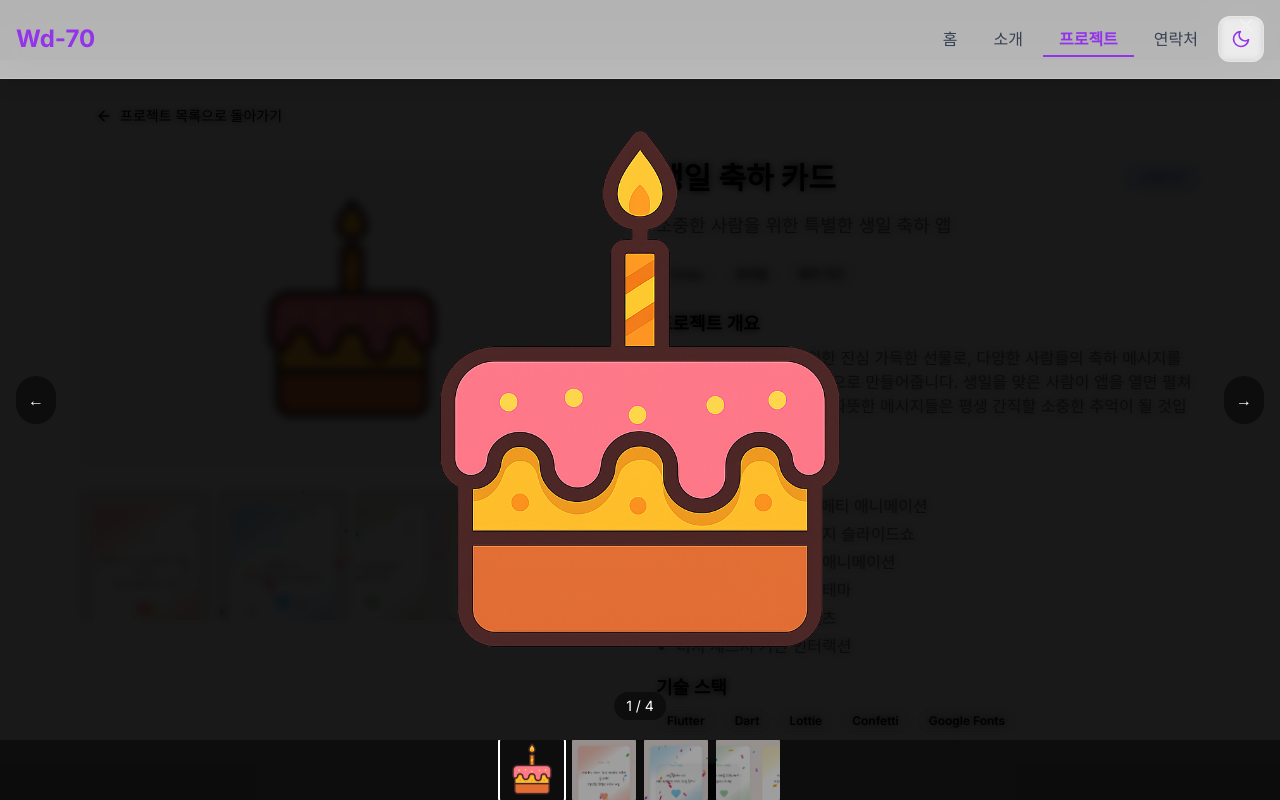
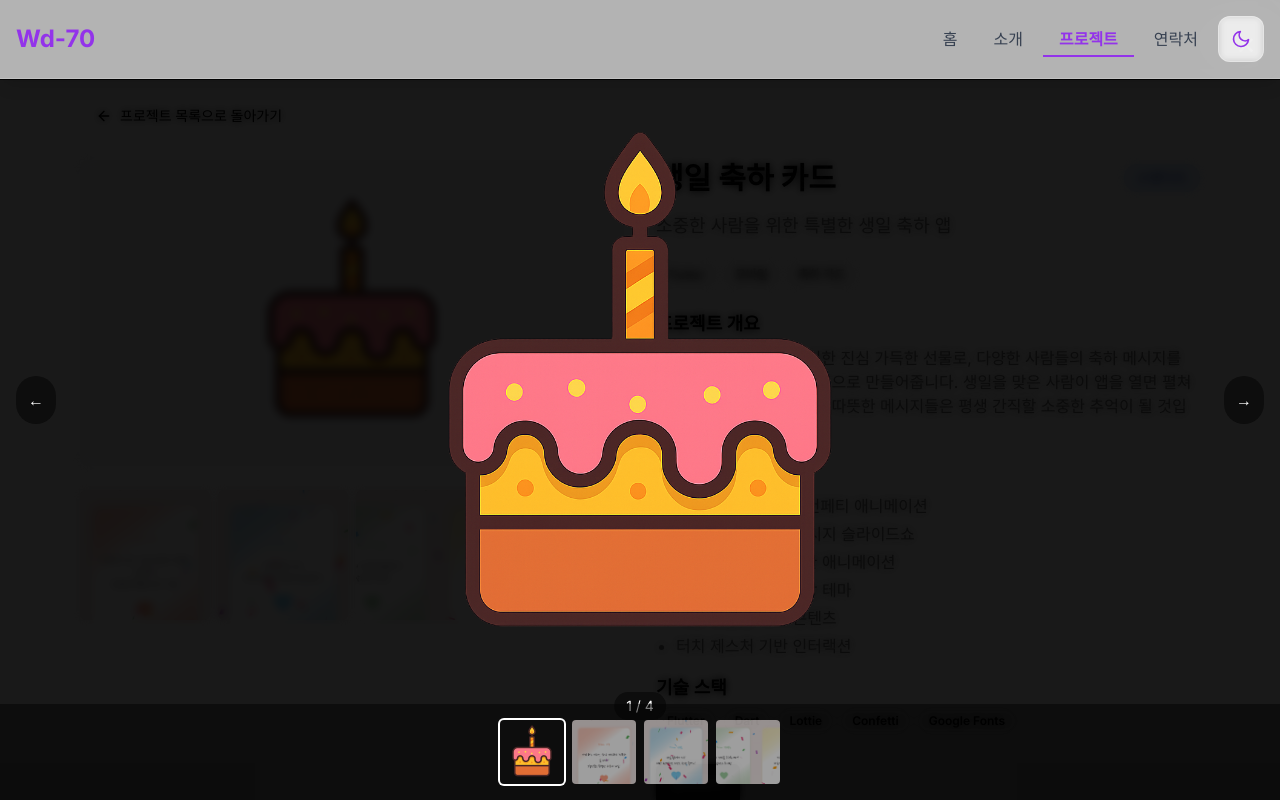
Before and after one commit to Wd-70/Wd-70, a Next.js app: page /projects/detail/birthday-wish-app in a window 1280 px wide. Both pictures are taken after a click on the element 352 px from the left and 313 px from the top of the page. Shown: the top 800 px of the page. Built offline with nearby package versions, Linux system fonts and the light colour scheme.

Commit message:
상세페이지 이미지 모달 위치 수정

```diff
--- a/src/components/projects/ImageGallery.tsx
+++ b/src/components/projects/ImageGallery.tsx
@@ -14,6 +14,7 @@ interface ImageGalleryProps {
 export const ImageGallery = ({ images, initialIndex = 0, onClose }: ImageGalleryProps) => {
   const [currentIndex, setCurrentIndex] = useState(initialIndex);
   const [isOpen, setIsOpen] = useState(false);
+  const [scrollOffset, setScrollOffset] = useState(0);
   const headerRef = useRef<HTMLDivElement>(null);
 
   // 스크롤 이벤트 핸들러
@@ -24,29 +25,24 @@ export const ImageGallery = ({ images, initialIndex = 0, onClose }: ImageGallery
     }
   }, []);
 
-  // 모달이 열릴 때 body 스크롤 방지 및 스크롤 위치 저장
+  // 모달이 열릴 때 현재 스크롤 위치 저장 및 body 고정
   useEffect(() => {
     // 현재 스크롤 위치 저장
-    // window.scrollY;
+    const savedScrollY = window.scrollY;
+    setScrollOffset(savedScrollY);
 
-    // body에 스타일 적용 (스크롤 방지, 위치는 고정하지 않음)
+    // body 스크롤 방지
     document.body.style.overflow = 'hidden';
-
-    // 스크롤 이벤트 리스너 추가
-    window.addEventListener('scroll', handleScroll);
 
     const timer = setTimeout(() => setIsOpen(true), 10);
 
     return () => {
-      // 이벤트 리스너 제거
-      window.removeEventListener('scroll', handleScroll);
-
       // 스타일 초기화
       document.body.style.overflow = '';
 
       clearTimeout(timer);
     };
-  }, [handleScroll]);
+  }, []);
 
   const goToPrevious = useCallback(() => {
     setCurrentIndex((prev) => (prev === 0 ? images.length - 1 : prev - 1));
@@ -101,22 +97,20 @@ export const ImageGallery = ({ images, initialIndex = 0, onClose }: ImageGallery
 
   return (
     <div
-      className="fixed inset-0 z-50 flex flex-col bg-black/90 backdrop-blur-sm w-screen overflow-hidden"
+      className="fixed inset-0 z-50 flex flex-col bg-black/90 backdrop-blur-sm"
       style={{
         position: 'fixed',
-        top: 0,
+        top: scrollOffset,
         left: 0,
         right: 0,
-        bottom: 0,
+        bottom: scrollOffset - window.innerHeight,
         margin: 0,
         padding: 0,
-        paddingTop: 'env(safe-area-inset-top, 0)',
         height: '100vh',
         width: '100vw',
-        maxHeight: 'none',
-        overflowY: 'auto',
-        transform: 'translateY(0)', // 강제로 위치 고정
-        willChange: 'transform'
+        overflow: 'hidden',
+        transform: 'translate3d(0, 0, 0)',
+        zIndex: 9999
       }}
       onClick={handleBackdropClick}
       {...handlers}
@@ -137,8 +131,10 @@ export const ImageGallery = ({ images, initialIndex = 0, onClose }: ImageGallery
               style={{
                 height: '80px',
                 minHeight: '60px',
-                position: 'sticky',
+                position: 'absolute',
                 top: 0,
+                left: 0,
+                right: 0,
                 zIndex: 100,
                 display: 'flex',
                 alignItems: 'flex-end',
@@ -158,12 +154,11 @@ export const ImageGallery = ({ images, initialIndex = 0, onClose }: ImageGallery
 
             {/* 메인 이미지 */}
             <div
-              className="flex-1 flex items-center justify-center p-4 w-full overflow-auto"
+              className="absolute inset-0 flex items-center justify-center p-4 w-full"
               style={{
-                minHeight: 'calc(100vh - 120px)',
-                paddingTop: '1rem',
-                boxSizing: 'border-box',
-                WebkitOverflowScrolling: 'touch' // iOS에서 부드러운 스크롤링
+                paddingTop: '80px',
+                paddingBottom: '100px',
+                boxSizing: 'border-box'
               }}
             >
               <div className="relative w-full max-w-4xl h-full flex items-center justify-center">
@@ -201,7 +196,10 @@ export const ImageGallery = ({ images, initialIndex = 0, onClose }: ImageGallery
             </div>
 
             {/* 썸네일 목록 */}
-            <div className="h-24 bg-black/50 overflow-x-auto overflow-y-hidden py-2 w-full thumbnail-container">
+            <div
+              className="absolute bottom-0 left-0 right-0 h-24 bg-black/50 overflow-x-auto overflow-y-hidden py-2 w-full thumbnail-container"
+              style={{ zIndex: 101 }}
+            >
               <div className="flex gap-2 px-4 h-full items-center justify-center">
                 {images.map((img, index) => (
                   <button
```
